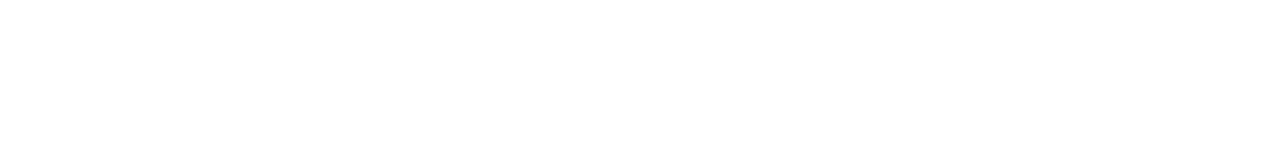
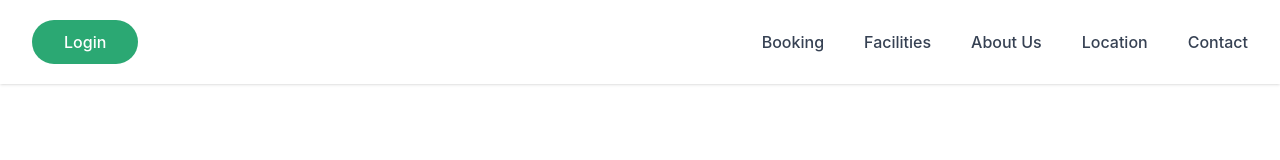
Before and after one commit to GG-absolute/Unity, a website: page index.html in a window 1280 px wide. Drawn offline with nearby package versions, Linux system fonts and the light colour scheme; files that its build step writes are made by us from their sources.

Commit message:
header for page 1 '2' and media version

```diff
--- a/index.html
+++ b/index.html
@@ -8,7 +8,32 @@
 </head>
 <body>
 
+<header class="w-full bg-white px-8 py-5 flex items-center justify-between shadow-sm font-sans">
+    <!-- Кнопка Login (как на макете слева) -->
+    <div>
+        <button class="bg-[#2ba873] text-white px-8 py-2.5 rounded-full font-medium hover:bg-[#238c60] transition-colors">
+            Login
+        </button>
+    </div>
 
+    <!-- Навигационные ссылки (справа) -->
+    <ul class="hidden md:flex items-center gap-10 text-gray-700 font-medium">
+        <li><a href="#" class="hover:text-[#2ba873] transition-colors">Booking</a></li>
+        <li><a href="#" class="hover:text-[#2ba873] transition-colors">Facilities</a></li>
+        <li><a href="#" class="hover:text-[#2ba873] transition-colors">About Us</a></li>
+        <li><a href="#" class="hover:text-[#2ba873] transition-colors">Location</a></li>
+        <li><a href="#" class="hover:text-[#2ba873] transition-colors">Contact</a></li>
+    </ul>
+
+    <!-- Мобильное меню (Гамбургер - видимый только на мобильных) -->
+    <div class="md:hidden">
+        <button class="text-gray-700 hover:text-[#2ba873]">
+            <svg class="w-6 h-6" fill="none" stroke="currentColor" viewBox="0 0 24 24">
+                <path stroke-linecap="round" stroke-linejoin="round" stroke-width="2" d="M4 6h16M4 12h16M4 18h16"></path>
+            </svg>
+        </button>
+    </div>
+</header>
 
 </body>
 </html>
```
